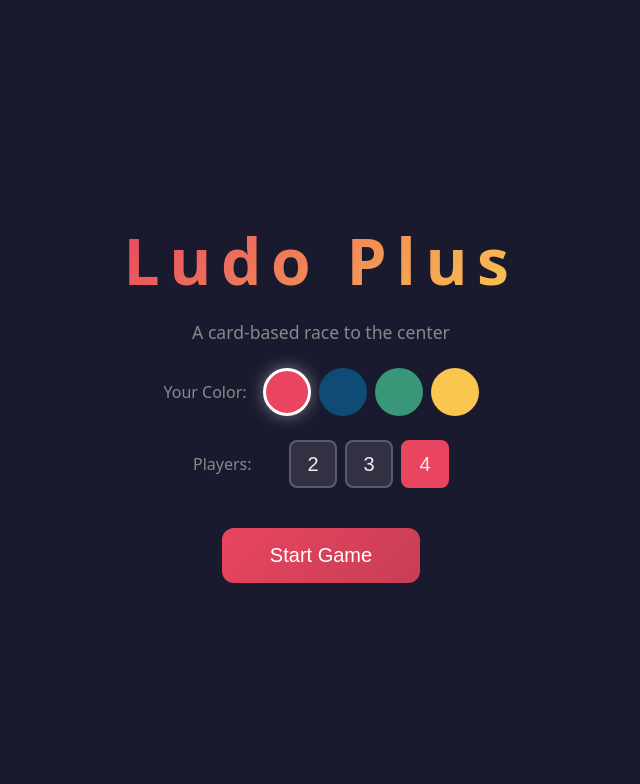
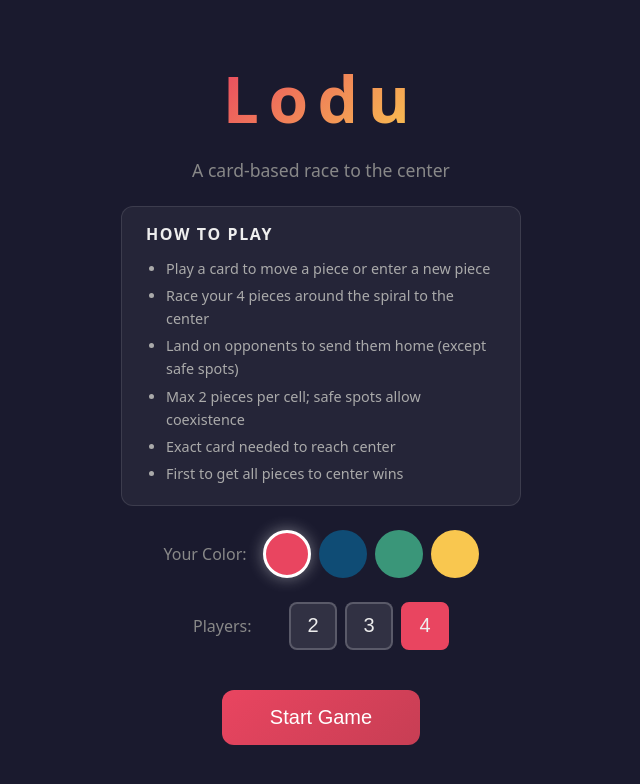
Before and after one commit to SentientRamen12/tabletop-sim, a React (Vite) app in the folder ludo_plus/: page / in a window 1280 px wide. Shown: the top 784 px of the page, without its empty margins (319-959 px from the left). Built offline with nearby package versions, Linux system fonts and the light colour scheme.

Commit message:
feat: add start screen rules, exit button, and build scripts
- Rename game title
- Add how-to-play rules on start screen
- Add exit game button to return to menu
- Add electron-builder config for win/mac/linux packaging
- Update gitignore for release folder

```diff
--- a/ludo_plus/src/renderer/App.css
+++ b/ludo_plus/src/renderer/App.css
@@ -33,6 +33,35 @@ body {
   color: #888;
   font-size: 1.1rem;
   margin-top: -0.5rem;
+}
+
+.rules-box {
+  background: rgba(255, 255, 255, 0.05);
+  border: 1px solid rgba(255, 255, 255, 0.1);
+  border-radius: 12px;
+  padding: 1rem 1.5rem;
+  max-width: 400px;
+  text-align: left;
+}
+
+.rules-box h3 {
+  color: #eee;
+  margin: 0 0 0.75rem 0;
+  font-size: 1rem;
+  text-transform: uppercase;
+  letter-spacing: 0.1em;
+}
+
+.rules-box ul {
+  margin: 0;
+  padding-left: 1.25rem;
+  color: #aaa;
+  font-size: 0.9rem;
+  line-height: 1.6;
+}
+
+.rules-box li {
+  margin-bottom: 0.25rem;
 }
 
 .option-row {
--- a/ludo_plus/src/renderer/App.tsx
+++ b/ludo_plus/src/renderer/App.tsx
@@ -14,11 +14,25 @@ export default function App() {
   const [playerCount, setPlayerCount] = useState(4)
   const [selectedColor, setSelectedColor] = useState<PlayerColor>('red')
 
+  const handleExit = () => setGameStarted(false)
+
   if (!gameStarted) {
     return (
       <div className="start-screen">
-        <h1>Ludo Plus</h1>
+        <h1>Lodu</h1>
         <p className="subtitle">A card-based race to the center</p>
+
+        <div className="rules-box">
+          <h3>How to Play</h3>
+          <ul>
+            <li>Play a card to move a piece or enter a new piece</li>
+            <li>Race your 4 pieces around the spiral to the center</li>
+            <li>Land on opponents to send them home (except safe spots)</li>
+            <li>Max 2 pieces per cell; safe spots allow coexistence</li>
+            <li>Exact card needed to reach center</li>
+            <li>First to get all pieces to center wins</li>
+          </ul>
+        </div>
 
         <div className="option-row">
           <label>Your Color:</label>
@@ -62,7 +76,7 @@ export default function App() {
           <Board />
         </div>
         <div className="game-sidebar">
-          <GameStatus />
+          <GameStatus onExit={handleExit} />
           <CardHand />
           <PlayerHome />
         </div>
--- a/ludo_plus/src/renderer/components/GameStatus.css
+++ b/ludo_plus/src/renderer/components/GameStatus.css
@@ -121,3 +121,22 @@
   background: rgba(255, 255, 255, 0.2);
   color: #eee;
 }
+
+.exit-btn {
+  width: 100%;
+  margin-top: auto;
+  padding: 0.5rem;
+  background: transparent;
+  color: #666;
+  border: 1px solid #444;
+  border-radius: 6px;
+  cursor: pointer;
+  font-size: 0.85rem;
+  transition: background 0.15s, color 0.15s;
+}
+
+.exit-btn:hover {
+  background: rgba(233, 69, 96, 0.2);
+  color: #e94560;
+  border-color: #e94560;
+}
--- a/ludo_plus/src/renderer/components/GameStatus.tsx
+++ b/ludo_plus/src/renderer/components/GameStatus.tsx
@@ -1,8 +1,12 @@
 import { useGame } from '../game/GameContext'
 import './GameStatus.css'
 
-export default function GameStatus() {
-  const { state, skipTurn, resetGame } = useGame()
+interface GameStatusProps {
+  onExit: () => void
+}
+
+export default function GameStatus({ onExit }: GameStatusProps) {
+  const { state, skipTurn } = useGame()
 
   const currentPlayer = state.players.find(p => p.id === state.currentPlayerId)
 
@@ -10,11 +14,11 @@ export default function GameStatus() {
     const winner = state.players.find(p => p.id === state.winner)
     return (
       <div className="game-status game-over">
-        <h2>🎉 Game Over!</h2>
+        <h2>Game Over!</h2>
         <p className={`winner winner-${winner?.color}`}>
           {winner?.name} wins!
         </p>
-        <button onClick={() => resetGame()}>Play Again</button>
+        <button onClick={onExit}>Play Again</button>
       </div>
     )
   }
@@ -57,6 +61,9 @@ export default function GameStatus() {
           Skip Turn
         </button>
       )}
+      <button className="exit-btn" onClick={onExit}>
+        Exit Game
+      </button>
     </div>
   )
 }
--- a/ludo_plus/src/renderer/index.html
+++ b/ludo_plus/src/renderer/index.html
@@ -3,7 +3,7 @@
   <head>
     <meta charset="UTF-8" />
     <meta name="viewport" content="width=device-width, initial-scale=1.0" />
-    <title>Ludo Plus</title>
+    <title>Lodu</title>
     <style>
       * {
         margin: 0;
```
Also changed, not shown: ludo_plus/package.json (+32 -3 lines), 2 other files (tests, documents, lock files or other folders).
